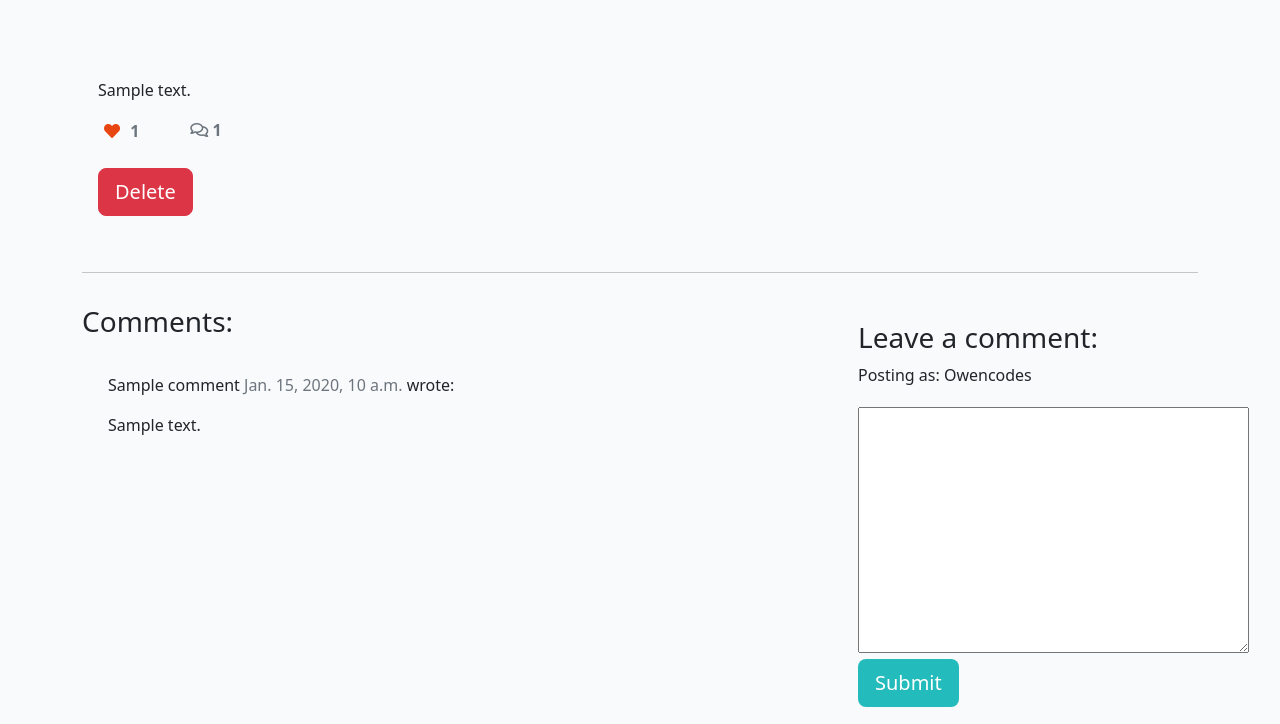
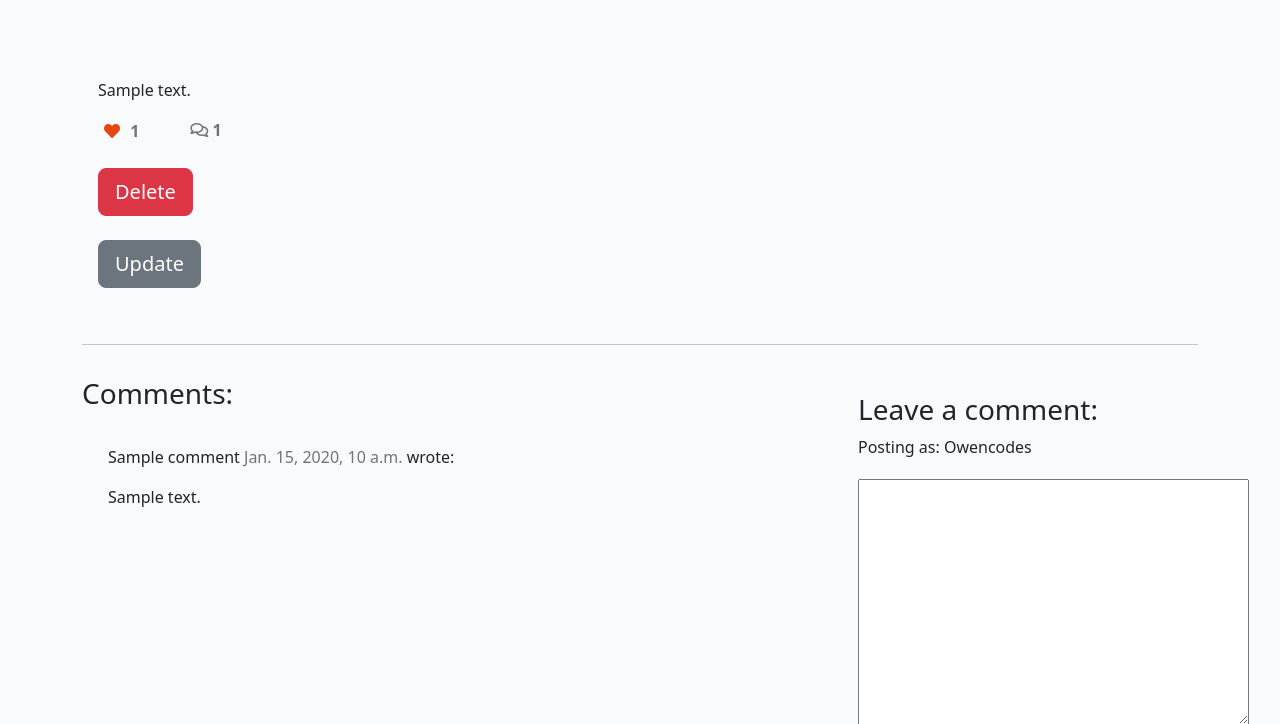
Before and after one commit to Code-Institute-Submissions/p4-devstories-1, a Django app: page /blog/sample/ in a window 1280 px wide. Shown: the part 674-1398 px from the top of the page. Run offline with Django 3.2, Linux system fonts and the light colour scheme; a user stored in the database is signed in; data comes from the database, SQL or seed files in the repository; tables that the repository leaves empty hold one stand-in row (values such as "Sample post"); some libraries are stand-ins or nearby versions.

Commit message:
added button for update post

```diff
--- a/templates/post_detail.html
+++ b/templates/post_detail.html
@@ -24,7 +24,7 @@
     <div class="row">
         <div class="col card mb-4  mt-3 left  top">
             <div class="card-body">
-                <p class="card-text ">
+                <p class="card-text">
                     {{ post.content | safe }}
                 </p>
                 <div class="row">
@@ -57,6 +57,14 @@
                             <form class="mt-4" method="POST" action="{% url 'delete_post' blog_post_id=post.pk %}">
                                 {% csrf_token %}
                                 <button type="delete" class="btn btn-danger btn-lg">Delete</button>
+                            </form>
+                            {% endif %}
+                            {% endif %}
+                            {% if user.is_authenticated %}
+                            {% if user.id == post.author.id %}
+                            <form class="mt-4" method="POST" action="{% url 'update_post' slug=post.slug %}">
+                                {% csrf_token %}
+                                <button type="update" class="btn btn-secondary btn-lg">Update</button>
                             </form>
                             {% endif %}
                             {% endif %}
```
Lines whose indentation alone changed are shown as unchanged.
